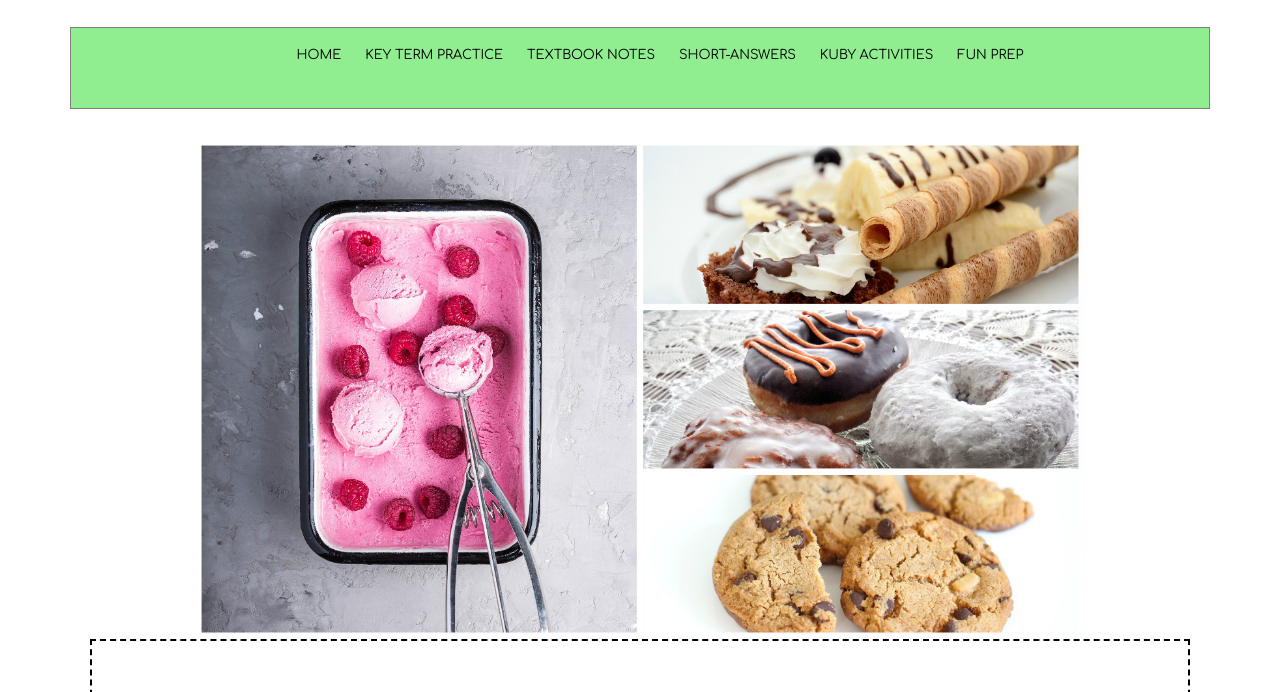
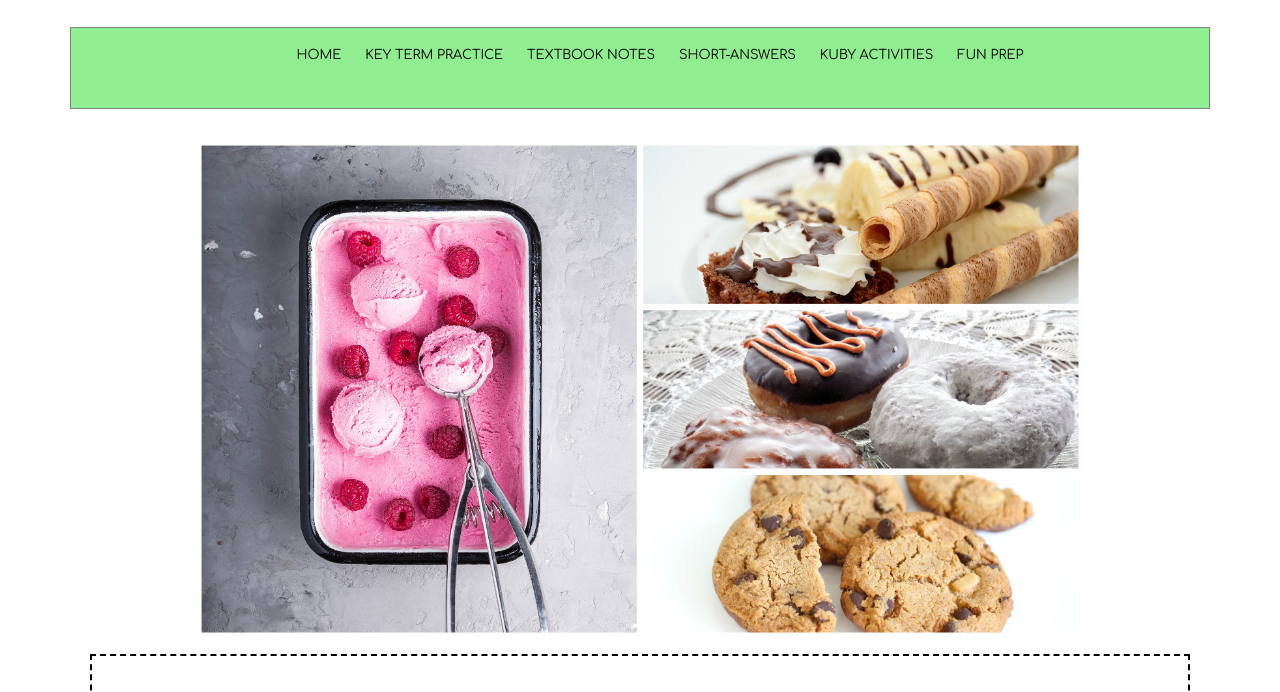
Before and after one commit to Rebcake777/AP-HUG-And-Ice-Cream, a plain HTML site: page index.html in a window 1280 px wide. Shown: the part 108-800 px from the top of the page. Drawn offline with Linux system fonts and the light colour scheme.

Commit message:
Update index.css

```diff
--- a/index.css
+++ b/index.css
@@ -113,6 +113,10 @@ img {
 	margin: 0 auto;
 }
 
+.image {
+	margin: 15px;
+}
+
 .welcome-message p {
 	text-align: center;
 	margin: 30px;
```
